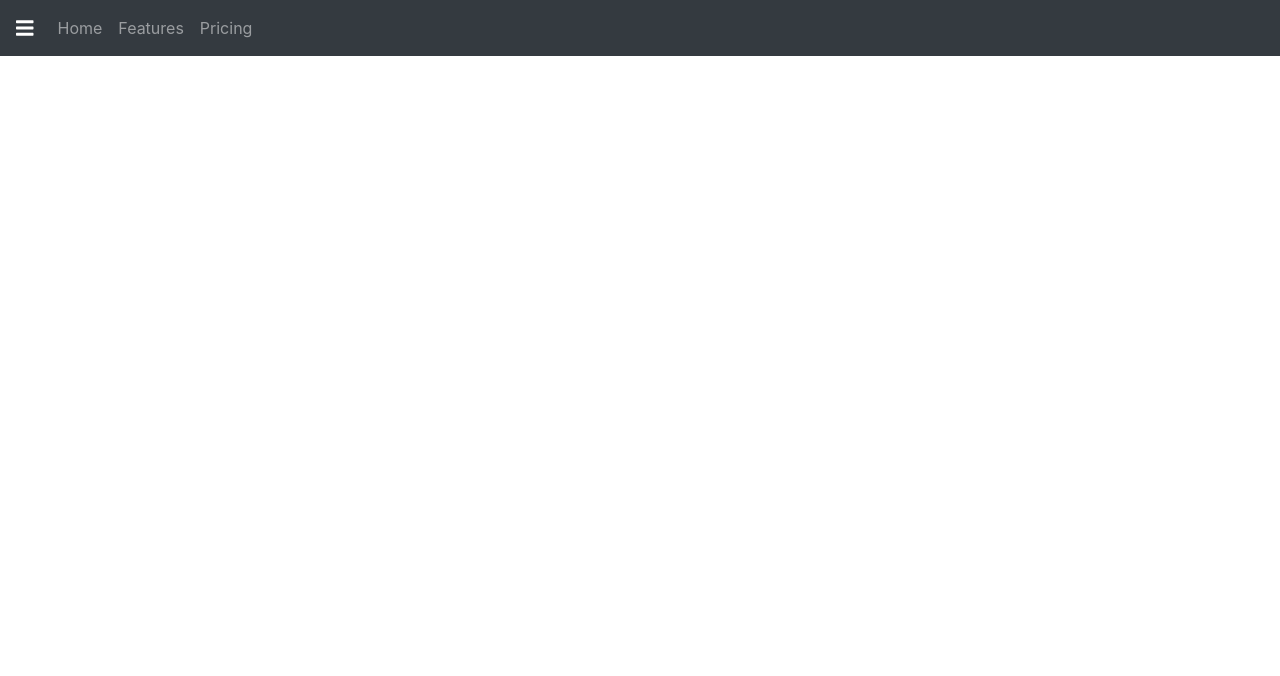
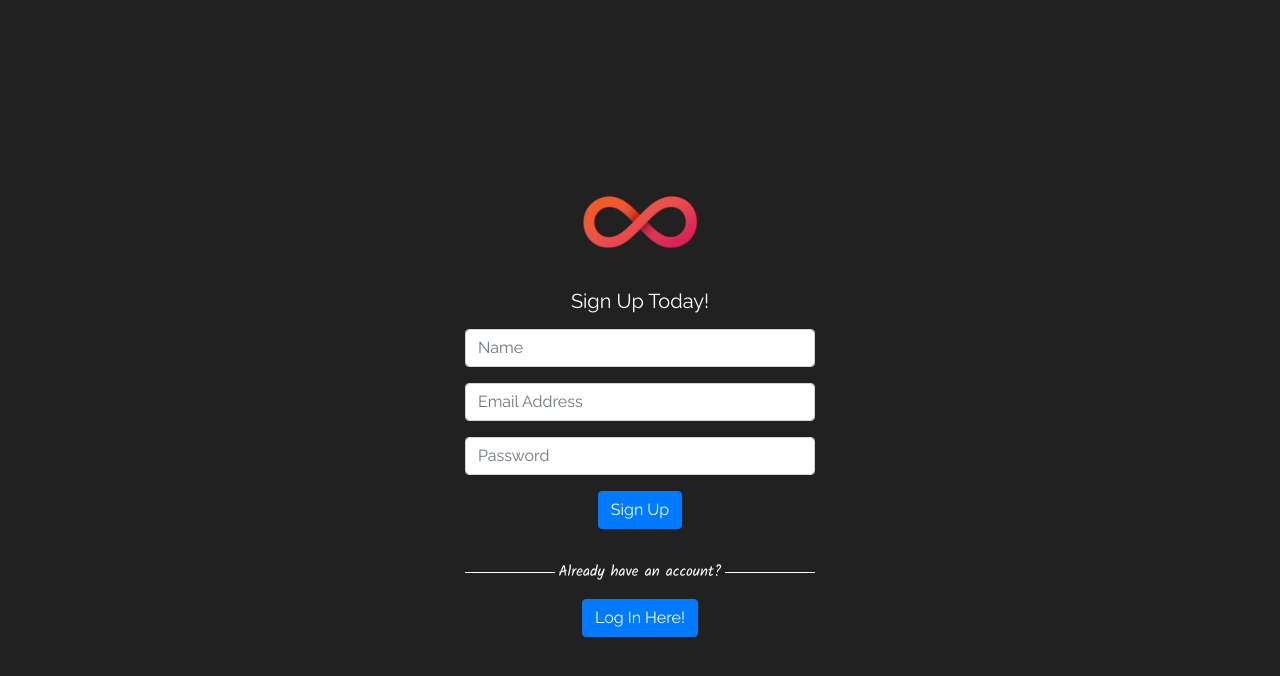
Before and after one commit to kartikbhalla12/LenDen, a React (Create React App) app: page /signup in a window 1280 px wide. Shown: the top 676 px of the page. Built offline with nearby package versions, Linux system fonts and the light colour scheme.

Commit message:
login: add basic sign-up and login pages
Signed-off-by: Kartik <kartikbhalla12@gmail.com>

```diff
--- a/src/App.js
+++ b/src/App.js
@@ -1,34 +1,23 @@
 import React, { Component } from 'react';
 import './App.css';
-import Nav from './components/mainNav';
-import SideNav from './components/sideNav';
+import { Switch, Route } from 'react-router-dom';
+import Main from './components/main';
+import Login from './components/login';
+import Signup from './components/signup';
 
 class App extends Component {
-	state = {
-		menuOpen: false,
-	};
+	state = {};
 	render() {
 		return (
 			<div>
-				<SideNav
-					menuOpen={this.state.menuOpen}
-					onStateChange={this.handleStateChange}
-				/>
-				<Nav handleBarClick={this.onBarClick} />
+				<Switch>
+					<Route path='/login' component={Login} />
+					<Route path='/signup' component={Signup} />
+					<Route path='/' component={Main} />
+				</Switch>
 			</div>
 		);
 	}
-	onBarClick = () => {
-		this.setState({
-			menuOpen: true,
-		});
-	};
-
-	handleStateChange = (state) => {
-		this.setState({
-			menuOpen: state.isOpen,
-		});
-	};
 }
 
 export default App;
--- a/src/components/mainNav.jsx
+++ b/src/components/common/mainNav.jsx
@@ -7,7 +7,7 @@ class MainNav extends Component {
 	state = {};
 	render() {
 		return (
-			<Navbar bg='dark' variant='dark'>
+			<Navbar variant='dark' style={{ backgroundColor: '#212121' }}>
 				<Navbar.Brand
 					onClick={this.props.handleBarClick}
 					style={{ cursor: 'pointer' }}>
--- a/src/components/sideNav.jsx
+++ b/src/components/common/sideNav.jsx
@@ -1,9 +1,7 @@
 import { slide as Menu } from 'react-burger-menu';
 import React, { Component } from 'react';
-import { Image, Container } from 'react-bootstrap';
-import { FontAwesomeIcon } from '@fortawesome/react-fontawesome';
-import { faCoffee } from '@fortawesome/free-solid-svg-icons';
-import './../css/components/sideNav.css';
+import { Image } from 'react-bootstrap';
+import './../../css/components/sideNav.css';
 
 class SideNav extends Component {
 	state = {};
--- /dev/null
+++ b/src/components/login.jsx
@@ -0,0 +1,35 @@
+import React, { Component } from 'react';
+import '../css/components/sign.css';
+import { Image, Form, Button } from 'react-bootstrap';
+
+class Login extends Component {
+	state = {};
+	render() {
+		return (
+			<div className='mainContainer'>
+				<div className='formBox'>
+					<Image src='/images/demoLogo.png' style={{ maxWidth: '150px' }} />
+					<h2>Please Sign In</h2>
+					<Form className='form'>
+						<Form.Group controlId='formBasicEmail'>
+							<Form.Control type='email' placeholder='Email Address' />
+						</Form.Group>
+
+						<Form.Group controlId='formBasicPassword'>
+							<Form.Control type='password' placeholder='Password' />
+						</Form.Group>
+						<Button variant='primary' type='submit'>
+							Sign In
+						</Button>
+					</Form>
+					<div class='separator'>New to LenDen ?</div>
+					<Button className='signupButton' variant='primary' type='submit'>
+						Create your LenDen account
+					</Button>
+				</div>
+			</div>
+		);
+	}
+}
+
+export default Login;
--- /dev/null
+++ b/src/components/main.jsx
@@ -0,0 +1,33 @@
+import React, { Component } from 'react';
+import Nav from './common/mainNav';
+import SideNav from './common/sideNav';
+
+class Main extends Component {
+	state = {
+		menuOpen: false,
+	};
+	render() {
+		return (
+			<div>
+				<SideNav
+					menuOpen={this.state.menuOpen}
+					onStateChange={this.handleStateChange}
+				/>
+				<Nav handleBarClick={this.onBarClick} />
+			</div>
+		);
+	}
+	onBarClick = () => {
+		this.setState({
+			menuOpen: true,
+		});
+	};
+
+	handleStateChange = (state) => {
+		this.setState({
+			menuOpen: state.isOpen,
+		});
+	};
+}
+
+export default Main;
--- /dev/null
+++ b/src/components/signup.jsx
@@ -0,0 +1,38 @@
+import React, { Component } from 'react';
+import '../css/components/sign.css';
+import { Image, Form, Button } from 'react-bootstrap';
+
+class Signup extends Component {
+	state = {};
+	render() {
+		return (
+			<div className='mainContainer'>
+				<div className='formBox'>
+					<Image src='/images/demoLogo.png' style={{ maxWidth: '150px' }} />
+					<h2>Sign Up Today!</h2>
+					<Form className='form'>
+						<Form.Group controlId='formName'>
+							<Form.Control type='name' placeholder='Name' />
+						</Form.Group>
+						<Form.Group controlId='formBasicEmail'>
+							<Form.Control type='email' placeholder='Email Address' />
+						</Form.Group>
+
+						<Form.Group controlId='formBasicPassword'>
+							<Form.Control type='password' placeholder='Password' />
+						</Form.Group>
+						<Button variant='primary' type='submit'>
+							Sign Up
+						</Button>
+					</Form>
+					<div class='separator'>Already have an account? </div>
+					<Button className='signupButton' variant='primary' type='submit'>
+						Log In Here!
+					</Button>
+				</div>
+			</div>
+		);
+	}
+}
+
+export default Signup;
--- a/src/css/components/sideNav.css
+++ b/src/css/components/sideNav.css
@@ -42,7 +42,7 @@
 
 /* General sidebar styles */
 .bm-menu {
-	background: #343a40;
+	background: #212121;
 	padding: 2.5em 1.5em 0;
 	font-size: 1.15em;
 }
@@ -84,7 +84,7 @@
 a {
 	padding: 0.6em;
 	display: block;
-	color: #ffebee;
+	color: #fafafa;
 	text-align: center;
 }
 
--- /dev/null
+++ b/src/css/components/sign.css
@@ -0,0 +1,59 @@
+@import url('https://fonts.googleapis.com/css2?family=Raleway');
+@import url('https://fonts.googleapis.com/css2?family=Kalam');
+
+.mainContainer {
+	font-family: raleway;
+	display: flex;
+	min-height: 100vh;
+	background-color: #212121;
+	align-items: center;
+	text-align: center;
+}
+
+.formBox {
+	width: 80vw;
+	margin: auto;
+	max-width: 350px;
+}
+.formBox > h2 {
+	margin-top: 4vh;
+	font-size: 20px;
+	color: white;
+}
+
+.formBox > hr {
+	margin-top: 5vh;
+	height: 0.5px;
+	border-color: rgba(255, 255, 255, 0.2);
+}
+
+.form {
+	margin-top: 2vh;
+}
+
+.separator {
+	margin-top: 4vh;
+	display: flex;
+	align-items: center;
+	text-align: center;
+	color: white;
+	font-family: kalam;
+	font-size: 15px;
+}
+
+.separator::before,
+.separator::after {
+	content: '';
+	flex: 1;
+	border-bottom: 1px solid #fff;
+}
+.separator::before {
+	margin-right: 0.25em;
+}
+.separator::after {
+	margin-left: 0.25em;
+}
+
+.signupButton {
+	margin-top: 2vh;
+}
--- a/src/index.js
+++ b/src/index.js
@@ -4,11 +4,14 @@ import './index.css';
 import 'bootstrap/dist/css/bootstrap.min.css';
 import App from './App';
 import * as serviceWorker from './serviceWorker';
+import { BrowserRouter } from 'react-router-dom';
 
 ReactDOM.render(
-	<React.StrictMode>
-		<App />
-	</React.StrictMode>,
+	<BrowserRouter>
+		<React.StrictMode>
+			<App />
+		</React.StrictMode>
+	</BrowserRouter>,
 	document.getElementById('root')
 );
 
```
Also changed, not shown: public/images/demoLogo.png (added).
